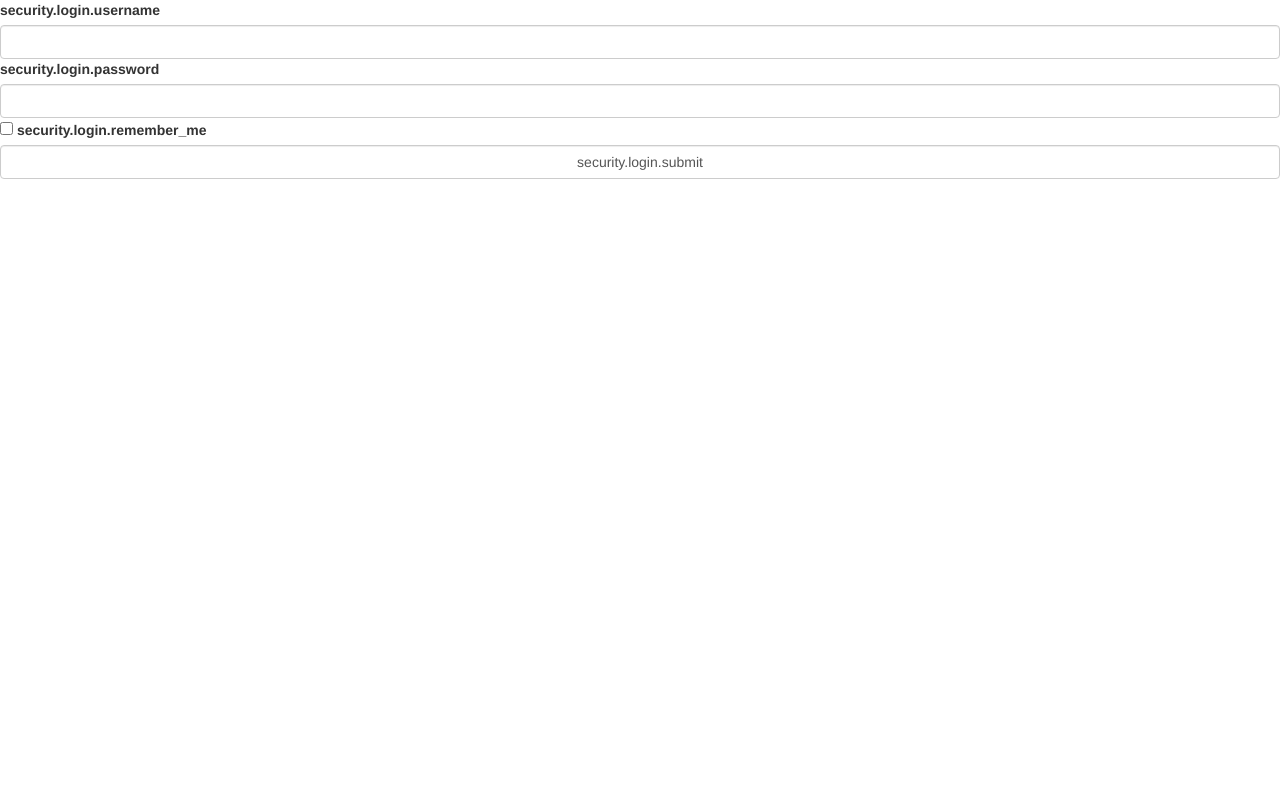
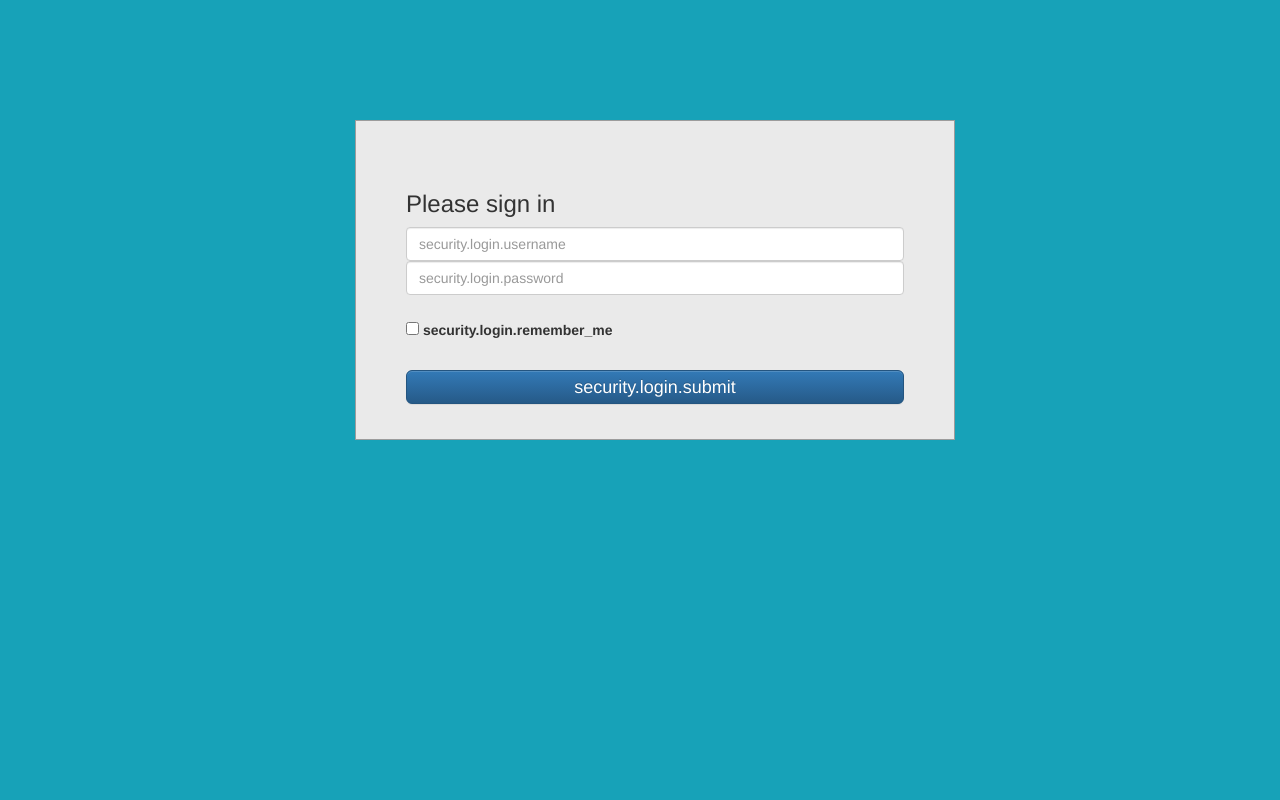
Before and after one commit to moritzhohenfellner/crewOrga, a Symfony app: template templates/bundles/FOSUserBundle/Security/login.html.twig in a window 1280 px wide. Run offline with Twig, Linux system fonts and the light colour scheme; the template is opened without the code that fills it, so the values that code supplies are empty; some libraries are stand-ins or nearby versions.

Commit message:
Login Formular angepasst

```diff
--- a/templates/bundles/FOSUserBundle/Security/login.html.twig
+++ b/templates/bundles/FOSUserBundle/Security/login.html.twig
@@ -1,5 +1,52 @@
 {% extends 'base.html.twig' %}
 {% trans_default_domain 'FOSUserBundle' %}
+
+{% block stylesheets %}
+<style type="text/css">
+body {
+  margin: 0;
+  padding: 0;
+  background-color: #17a2b8;
+  height: 100vh;
+}
+#login .container #login-row #login-column #login-box {
+  margin-top: 120px;
+  max-width: 600px;
+  height: 320px;
+  border: 1px solid #9C9C9C;
+  background-color: #EAEAEA;
+  margin-left: auto;
+  margin-right: auto;
+}
+#login .container #login-row #login-column #login-box #login-form {
+  padding: 20px;
+}
+#login .container #login-row #login-column #login-box #login-form #register-link {
+  margin-top: -85px;
+  margin-left: auto;
+  margin-right: auto;
+}
+#login-box{
+  padding: 50px;
+}
+#_submit{
+  margin-top: 25px;
+}
+label{
+  margin-top: 25px;
+}
+.btn-primary{
+  margin: 0 auto;
+  padding: 0;
+  display: table-cell;
+  vertical-align: middle;
+}
+</style>
+{% endblock %}
+
+
+
+
 
 
 {% block body %}
@@ -7,42 +54,40 @@
 <div>{{ error.messageKey|trans(error.messageData, 'security') }}</div>
 {% endif %}
 
+<div id="login" class="container">
+  <!-- <h3 class="text-center text-white pt-5">Login form</h3> -->
+  <div class="container justify-content-center align-items-center" id="login-container">
+    <div id="login-row" class="row justify-content-center align-items-center">
+
+      <div id="login-column">
+        <div id="login-box">
+
+
           <form action="{{ path("fos_user_security_check") }}" method="post" class="form-signin">
+            <h1 class="h3 mb-3 font-weight-normal">Please sign in</h1>
             {% if csrf_token %}
             <input type="hidden" name="_csrf_token" value="{{ csrf_token }}" />
             {% endif %}
 
-    <label for="username">{{ 'security.login.username'|trans }}</label>
-    <input type="text" id="username" name="_username" value="{{ last_username }}" required="required" autocomplete="username" class="form-control"/>
+            <label for="username" class="sr-only">{{ 'security.login.username'|trans }}</label>
+            <input type="text" id="username" name="_username" value="{{ last_username }}" required="required" autocomplete="username" class="form-control" placeholder="{{ 'security.login.username'|trans }}"/>
 
-    <label for="password">{{ 'security.login.password'|trans }}</label>
-    <input type="password" id="password" name="_password" required="required" autocomplete="current-password" class="form-control"/>
+            <label for="password" class="sr-only">{{ 'security.login.password'|trans }}</label>
+            <input type="password" id="password" name="_password" required="required" autocomplete="current-password" class="form-control" placeholder="{{ 'security.login.password'|trans }}"/>
 
             <input type="checkbox" id="remember_me" name="_remember_me" value="on" />
             <label for="remember_me">{{ 'security.login.remember_me'|trans }}</label>
 
-    <input type="submit" id="_submit" name="_submit" value="{{ 'security.login.submit'|trans }}" class="form-control" class="btn btn-lg btn-primary btn-block"/>
+            <input type="submit" id="_submit" name="_submit" value="{{ 'security.login.submit'|trans }}" class="form-control btn btn-lg btn-primary btn-block"/>
           </form>
 
-<!--
-<div class="text-center">
-  <form class="form-signin">
-  -->
-    <!-- <img class="mb-4" src="../../assets/brand/bootstrap-solid.svg" alt="" width="72" height="72"> -->
-<!--
-    <h1 class="h3 mb-3 font-weight-normal">Please sign in</h1>
-    <label for="inputEmail" class="sr-only">Email address</label>
-    <input type="email" id="inputEmail" class="form-control" placeholder="Email address" required autofocus>
-    <label for="inputPassword" class="sr-only">Password</label>
-    <input type="password" id="inputPassword" class="form-control" placeholder="Password" required>
-    <div class="checkbox mb-3">
-      <label>
-        <input type="checkbox" value="remember-me"> Remember me
-      </label>
+
+
+
         </div>
-    <button class="btn btn-lg btn-primary btn-block" type="submit">Sign in</button>
-    <p class="mt-5 mb-3 text-muted">&copy; 2017-2018</p>
-  </form>
       </div>
--->
+
+    </div>
+  </div>
+</div>
 {% endblock%}
```
Lines whose indentation alone changed are shown as unchanged.
